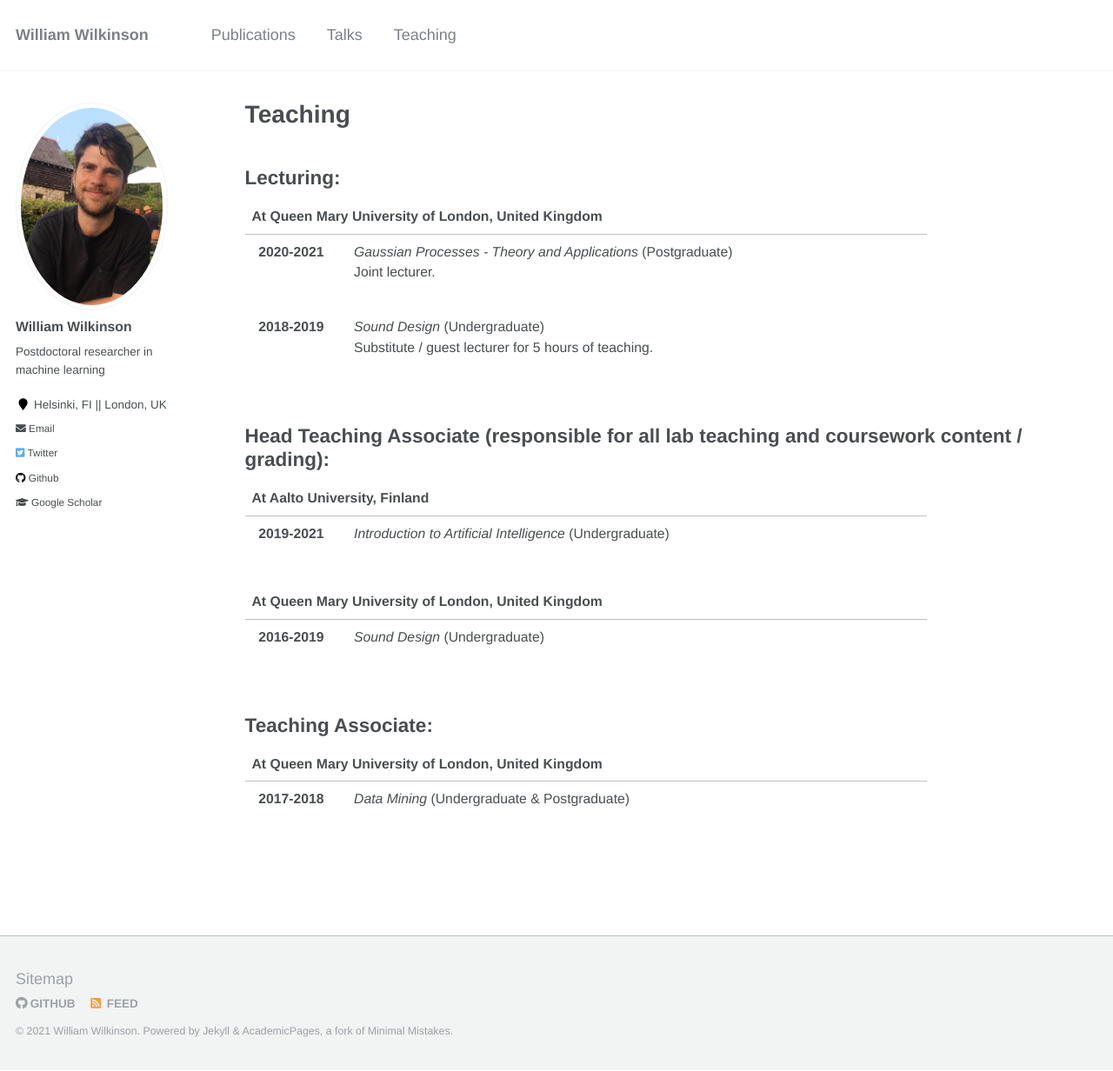
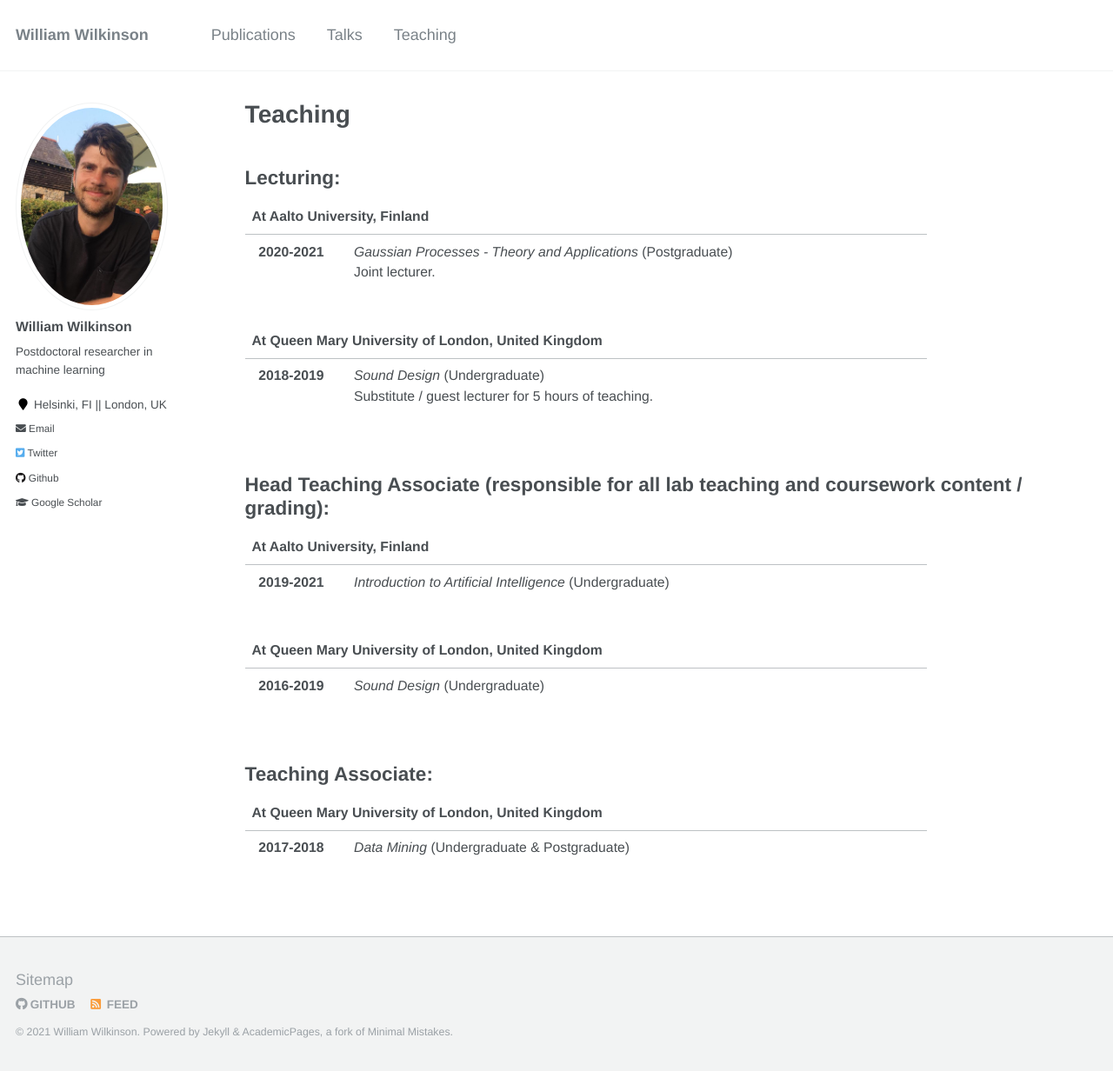
Before and after one commit to wil-j-wil/wil-j-wil2.github.io, a Jekyll site: the page built from _pages/teaching.md, in a window 1280 px wide and 1232 px high. Shown: the whole window at 87% size. Built offline with Jekyll 4.4.1, drawn with Linux system fonts in a browser that asks for light colours.

Commit message:
edit teaching page

```diff
--- a/_pages/teaching.md
+++ b/_pages/teaching.md
@@ -12,10 +12,21 @@ Lecturing:
 
 <table>
 <tr>
+  <th class="venue" colspan="2">At Aalto University, Finland</th>
+</tr>
+{% for post in site.teaching reversed %}
+  {% if post.role == "Lecturer" and post.venue == "Aalto University" %}
+    {% include archive-single-teaching.html %}
+  {% endif %}
+{% endfor %}
+</table>
+
+<table>
+<tr>
   <th class="venue" colspan="2">At Queen Mary University of London, United Kingdom</th>
 </tr>
 {% for post in site.teaching reversed %}
-  {% if post.role == "Lecturer" %}
+  {% if post.role == "Lecturer" and post.venue == "Queen Mary University of London" %}
     {% include archive-single-teaching.html %}
   {% endif %}
 {% endfor %}
```
